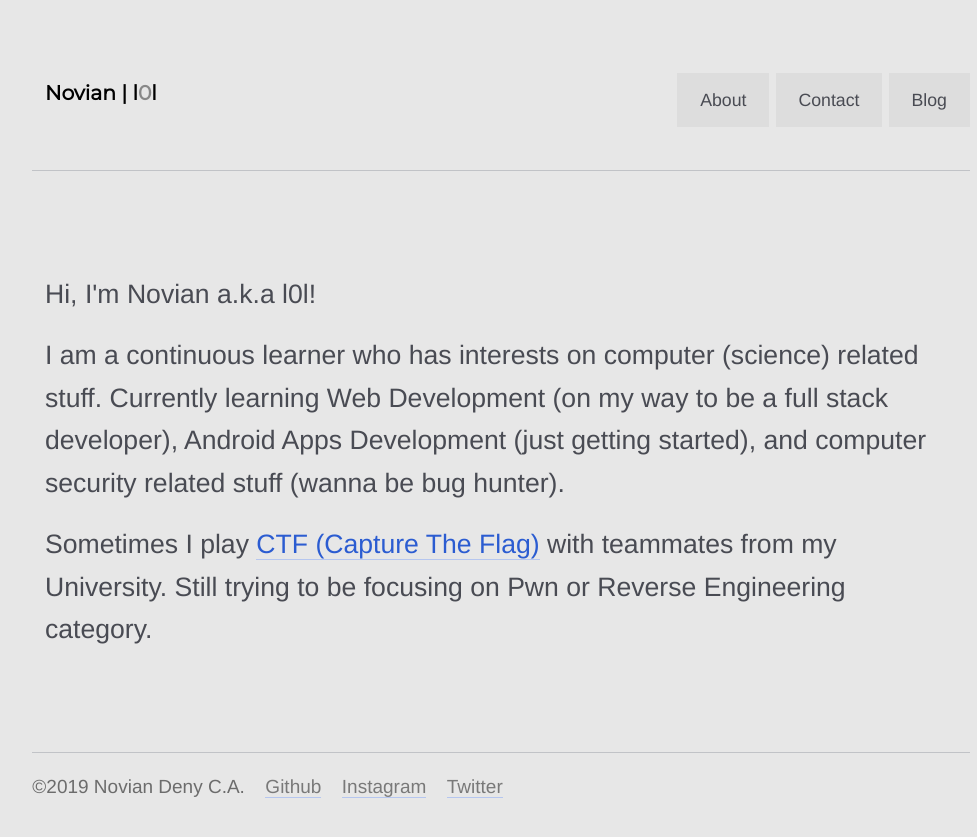
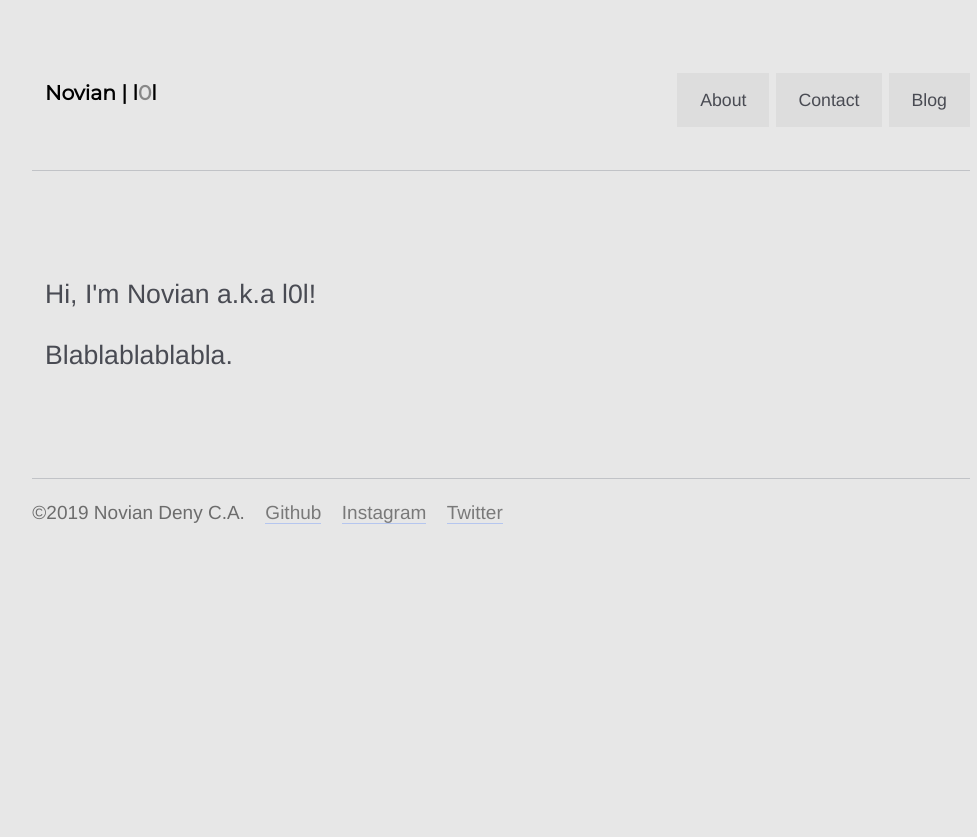
Before and after one commit to anggerdeni/anggerdeni.github.io, a Jekyll site: the page built from index.html, in a window 1280 px wide. Shown: the top 837 px of the page, without its empty margins (139-1116 px from the left). Built offline with Jekyll 4.4.1, drawn with Linux system fonts in a browser that asks for light colours; some web fonts are replaced.

Commit message:
Edit index.html

```diff
--- a/index.html
+++ b/index.html
@@ -3,6 +3,5 @@ layout: default
 ---
 <div class="belief">
 <p>Hi, I'm Novian a.k.a l0l!</p>
-<p>I am a continuous learner who has interests on computer (science) related stuff. Currently learning Web Development (on my way to be a full stack developer), Android Apps Development (just getting started), and computer security related stuff (wanna be bug hunter).</p>
-<p>Sometimes I play <a target="_blank" href="https://ctftime.org">CTF (Capture The Flag)</a> with teammates from my University. Still trying to be focusing on Pwn or Reverse Engineering category. </p>
+<p>Blablablablabla.</p>
 </div>
```
